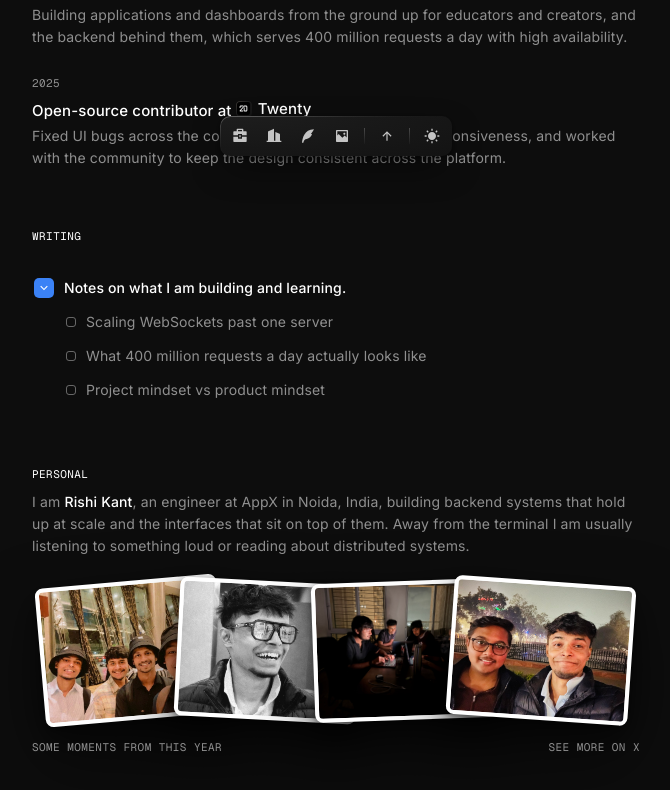
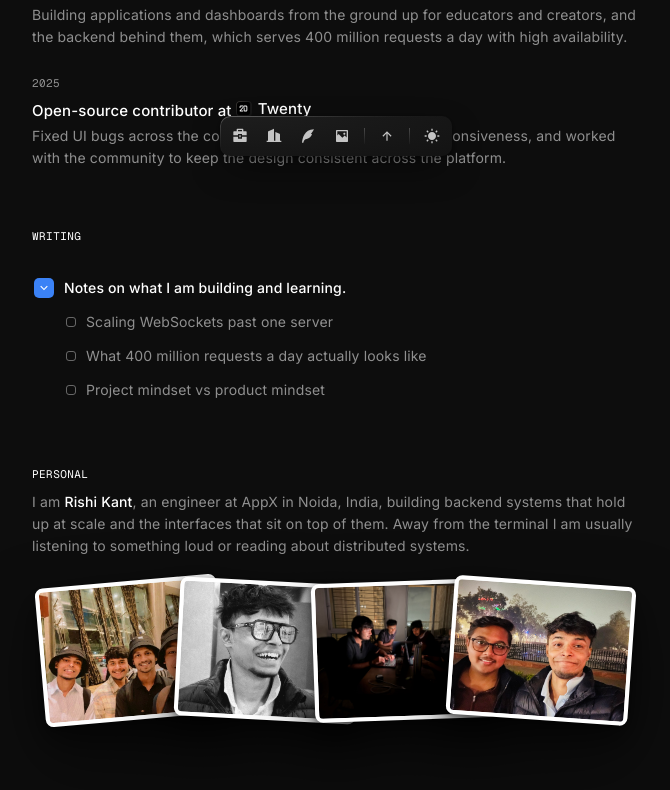
Before and after one commit to kant-github/kant-portfolio, a Next.js app: page / in a window 1280 px wide. Shown: the part 620-1410 px from the top of the page, without its empty margins (304-974 px from the left). Built offline with nearby package versions, Linux system fonts and the light colour scheme.

Commit message:
round the corners of the opened picture to match the deck card

```diff
--- a/components/personal.tsx
+++ b/components/personal.tsx
@@ -2,9 +2,6 @@ import type { CSSProperties } from "react";
 import Image from "next/image";
 import { CONTENT_INDEX, Section } from "@/components/section";
 import { personal, profile } from "@/lib/data";
-
-const CAPTION_CLASS =
-	"font-mono text-[11px] tracking-label text-mute uppercase";
 
 const TILT = ["-5deg", "3deg", "-2deg", "4deg", "-3deg"];
 
@@ -65,23 +62,6 @@ export function Personal() {
 							</figure>
 						))}
 					</div>
-
-					<div
-						className="stage-item flex items-center justify-between gap-4"
-						style={{ "--i": CONTENT_INDEX + 1 } as CSSProperties}
-					>
-						<p className={CAPTION_CLASS}>
-							{personal.photos.caption}
-						</p>
-						<a
-							href={personal.photos.href}
-							target="_blank"
-							rel="noreferrer"
-							className={`${CAPTION_CLASS} transition-opacity hover:opacity-70`}
-						>
-							{personal.photos.linkLabel}
-						</a>
-					</div>
 				</div>
 			</div>
 		</Section>
--- a/components/showcase-lightbox.tsx
+++ b/components/showcase-lightbox.tsx
@@ -270,7 +270,14 @@ export function ShowcaseLightbox({
 							    for the whole flight. `layout` makes framer undo
 							    the parent's scale each frame, so the picture
 							    keeps its shape and the frame crops it instead. */}
-							<motion.div layout className="size-full">
+							<motion.div
+								layout
+								// the radius lives here, not on the picture:
+								// framer corrects border-radius on a `layout`
+								// element as it scales, so the corners stay
+								// round the whole way through the morph
+								className="size-full overflow-hidden rounded-[6.5px]"
+							>
 								<Image
 									key={shot.src}
 									src={shot.src}
--- a/lib/data.ts
+++ b/lib/data.ts
@@ -254,9 +254,6 @@ export const stack: StackItem[] = [
 export const personal = {
 	blurb: "Away from the terminal I am usually listening to something loud or reading about distributed systems.",
 	photos: {
-		caption: "Some moments from this year",
-		linkLabel: "See more on X",
-		href: socials.x,
 		items: [
 			{
 				src: "/images/gallery/01.jpg",
```
